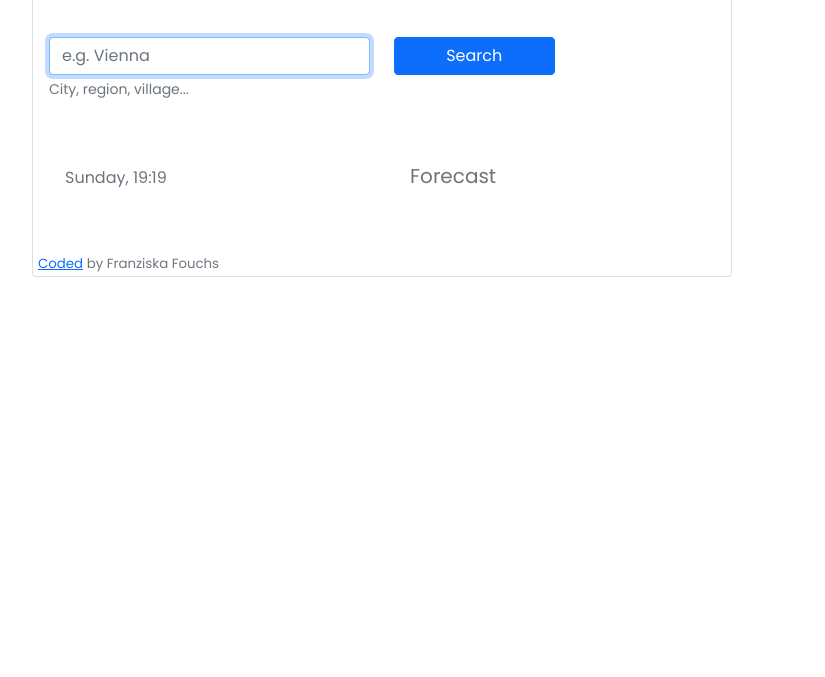
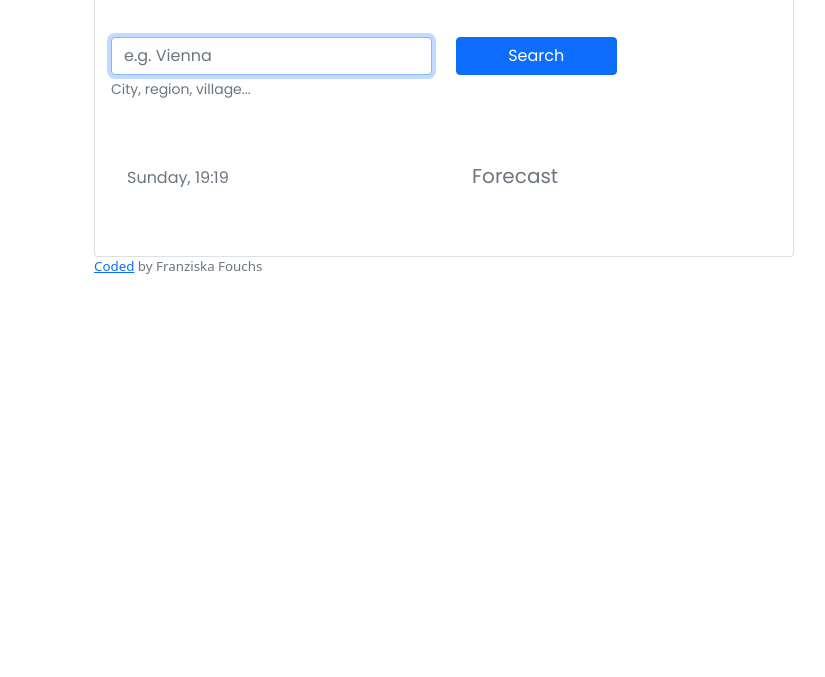
Before and after one commit to Franziska-F/Weather-App, a plain HTML site: page index.html in a window 1280 px wide. Shown: the part 123-800 px from the top of the page, without its empty margins (258-1083 px from the left). Drawn offline with nearby package versions, Linux system fonts and the light colour scheme.

Commit message:
Changed position of footer

```diff
--- a/index.html
+++ b/index.html
@@ -93,13 +93,13 @@
             </div>
             <br />
           </div>
-          <div class="footer">
-            <a href="https://github.com/Franziska-F/Weather-App" target="_blank"
-              >Coded</a
-            >
-            by Franziska Fouchs
-          </div>
         </div>
+      </div>
+      <div class="footer">
+        <a href="https://github.com/Franziska-F/Weather-App" target="_blank"
+          >Coded</a
+        >
+        by Franziska Fouchs
       </div>
     </div>
     <script src="src/index.js"></script>
--- a/src/styles.css
+++ b/src/styles.css
@@ -6,7 +6,7 @@ h3 {
   font-family: "Poppins", sans-serif;
 }
 .main {
-  display: block;
+  max-width: 600px;
   margin: 60px auto;
 }
 .card {
@@ -43,9 +43,9 @@ h3 {
   text-decoration: none;
 }
 .footer {
-  position: relative;
-  left: 5px;
-  bottom: 2px;
+  display: block;
+  margin: 0 auto;
+  padding-left: 12px;
   font-size: smaller;
   color: #6e777f;
 }
```
